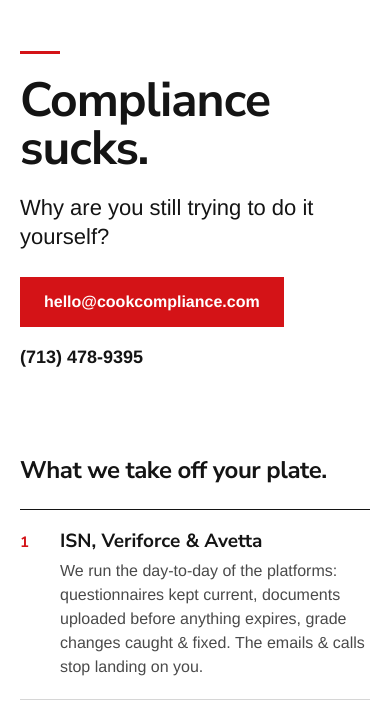
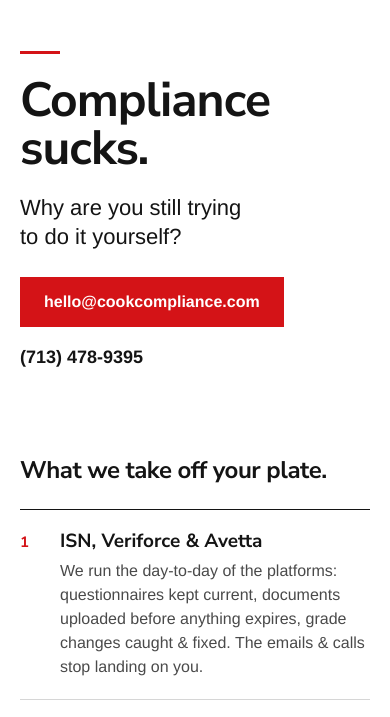
Before and after one commit to davidavalerio/cookcompliance.com, a plain HTML site: page index.html in a window 390 px wide. Shown: the part 69-786 px from the top of the page. Drawn offline with Linux system fonts and the light colour scheme.

Commit message:
Hero question in medium weight, kept to one line on a wide window (COOK-284)

```diff
--- a/index.html
+++ b/index.html
@@ -49,7 +49,7 @@
     .hero { flex: 1 1 0; min-width: 0; display: flex; flex-direction: column; align-items: flex-start; gap: 28px; }
     .rule { width: 56px; height: 4px; background: var(--red); }
     .hero h1 { margin: 0; font-size: clamp(56px, 6vw, 84px); line-height: 0.98; letter-spacing: -0.02em; }
-    .hero-q { font-size: clamp(22px, 1.9vw, 26px); line-height: 1.3; font-weight: 300; max-width: 460px; }
+    .hero-q { font-size: clamp(22px, 1.9vw, 26px); line-height: 1.3; font-weight: 500; max-width: 520px; text-wrap: balance; }
     .contact-links { display: flex; flex-wrap: wrap; align-items: center; gap: 20px 32px; margin-top: 8px; }
     .button { display: inline-block; background: var(--red); color: #ffffff; font-weight: 700; font-size: 16px; padding: 16px 24px; }
     .button:hover { color: #ffffff; background: #b80f13; }
```
Also changed, not shown: 1 other file.
